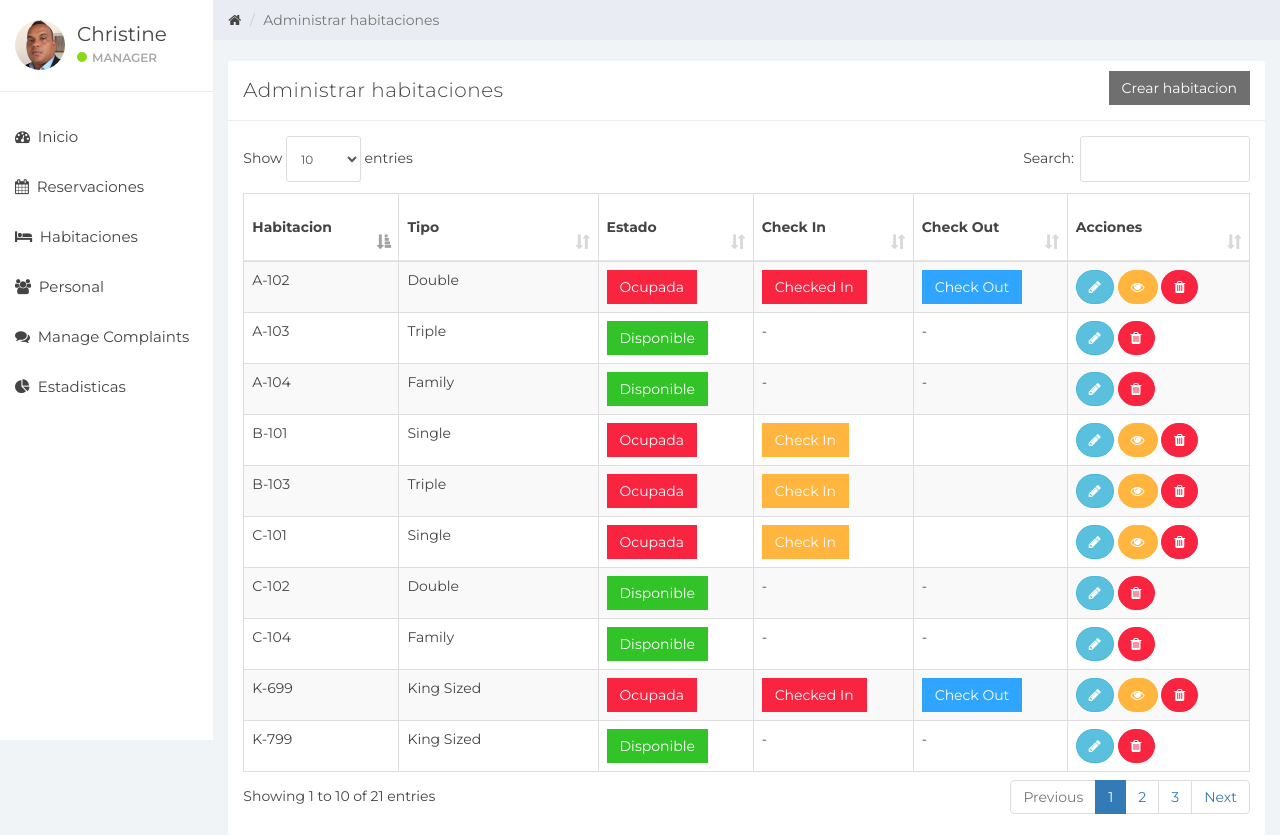
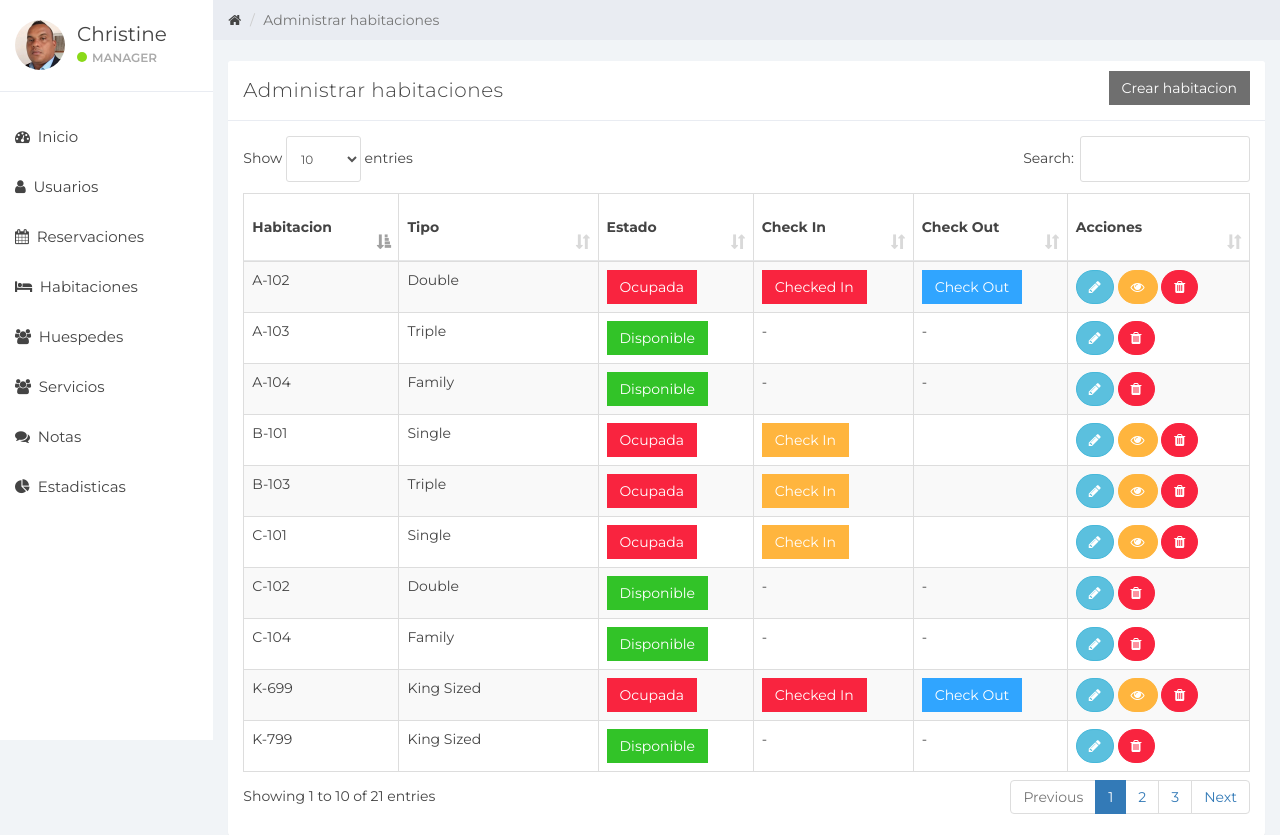
Before and after one commit to Lifarith/Hotel_PHP, a PHP site: page /index.php in a window 1280 px wide. Shown: the part 60-895 px from the top of the page. Run offline with PHP 8.4, Linux system fonts and the light colour scheme; a user stored in the database is signed in; data comes from the database, SQL or seed files in the repository.

Commit message:
1-11-2025

```diff
--- a/dashboard.php
+++ b/dashboard.php
@@ -45,7 +45,7 @@
 				<div class="col-xs-6 col-md-3 col-lg-3 no-padding">
 					<div class="panel panel-red panel-widget ">
 						<div class="row no-padding"><em class="fa fa-xl fa-comments color-red"></em>
-							<div class="large"><?php include 'counters/complaints-count.php'?></div>
+							<div class="large"><?php include 'counters/customer-count.php'?></div>
 							<div class="text-muted">Complaints</div>
 						</div>
 					</div>
--- a/sidebar.php
+++ b/sidebar.php
@@ -23,6 +23,19 @@
             <li>
                 <a href="index.php?dashboard"><em class="fa fa-dashboard">&nbsp;</em>
                     Inicio
+                </a>
+            </li>
+            <?php }
+        if (isset($_GET['staff_mang'])){ ?>
+            <li class="active">
+                <a href="index.php?staff_mang"><em class="fa fa-user">&nbsp;</em>
+                    Usuarios
+                </a>
+            </li>
+        <?php } else{?>
+            <li>
+                <a href="index.php?staff_mang"><em class="fa fa-user">&nbsp;</em>
+                    Usuarios
                 </a>
             </li>
         <?php }
@@ -55,26 +68,39 @@
         if (isset($_GET['staff_mang'])){ ?>
             <li class="active">
                 <a href="index.php?staff_mang"><em class="fa fa-users">&nbsp;</em>
-                    Personal
+                    Huespedes
                 </a>
             </li>
         <?php } else{?>
             <li>
                 <a href="index.php?staff_mang"><em class="fa fa-users">&nbsp;</em>
-                    Personal
+                    Huespedes
+                </a>
+            </li>
+            <?php }
+        if (isset($_GET['staff_mang'])){ ?>
+            <li class="active">
+                <a href="index.php?staff_mang"><em class="fa fa-users">&nbsp;</em>
+                    Servicios
+                </a>
+            </li>
+        <?php } else{?>
+            <li>
+                <a href="index.php?staff_mang"><em class="fa fa-users">&nbsp;</em>
+                    Servicios
                 </a>
             </li>
         <?php }
         if (isset($_GET['complain'])){ ?>
             <li class="active">
                 <a href="index.php?complain"><em class="fa fa-comments">&nbsp;</em>
-                    Manage Complaints
+                    Notas
                 </a>
             </li>
         <?php } else{?>
             <li>
                 <a href="index.php?complain"><em class="fa fa-comments">&nbsp;</em>
-                    Manage Complaints
+                    Notas
                 </a>
             </li>
         <?php }
@@ -93,7 +119,9 @@
                 Estadisticas
             </a>
         </li>
+
 <?php }?>
+
 
 
     </ul>
```
Also changed, not shown: img/htl.png, img/htl1.png (added), img/thpropio.jpg (added).
